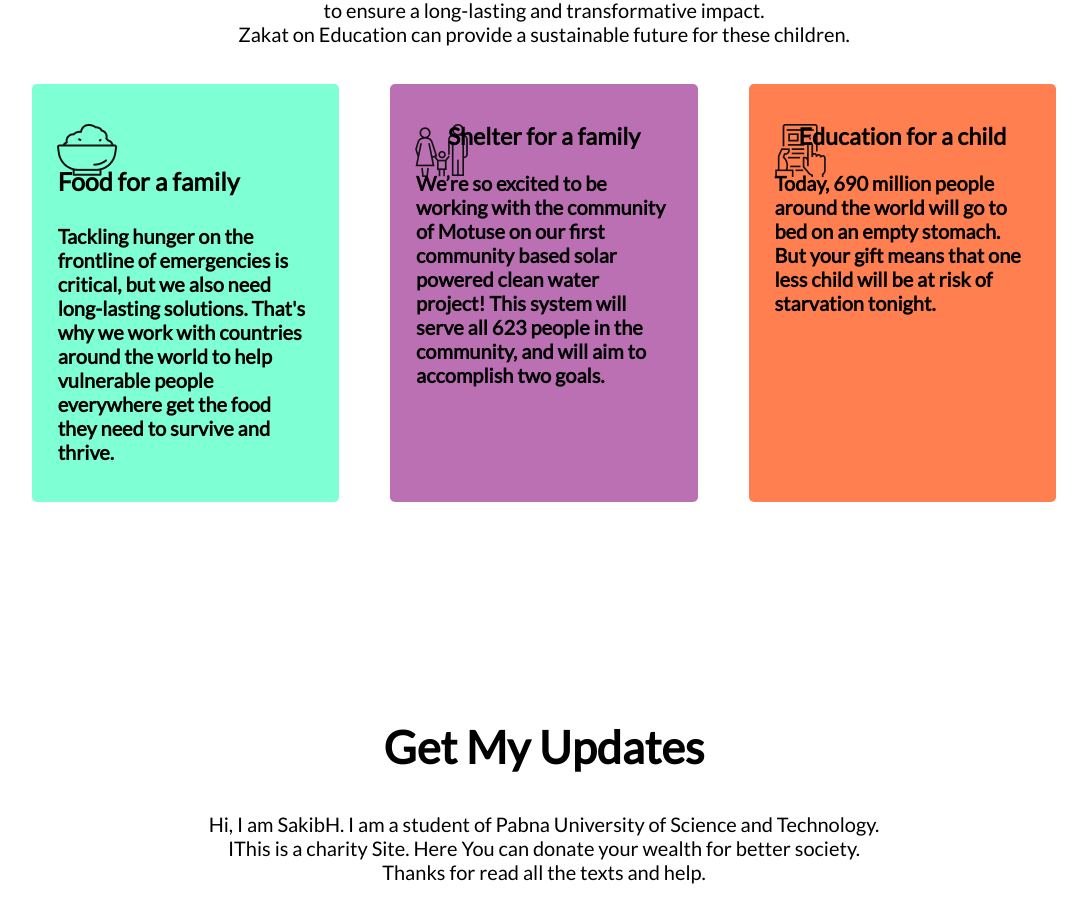
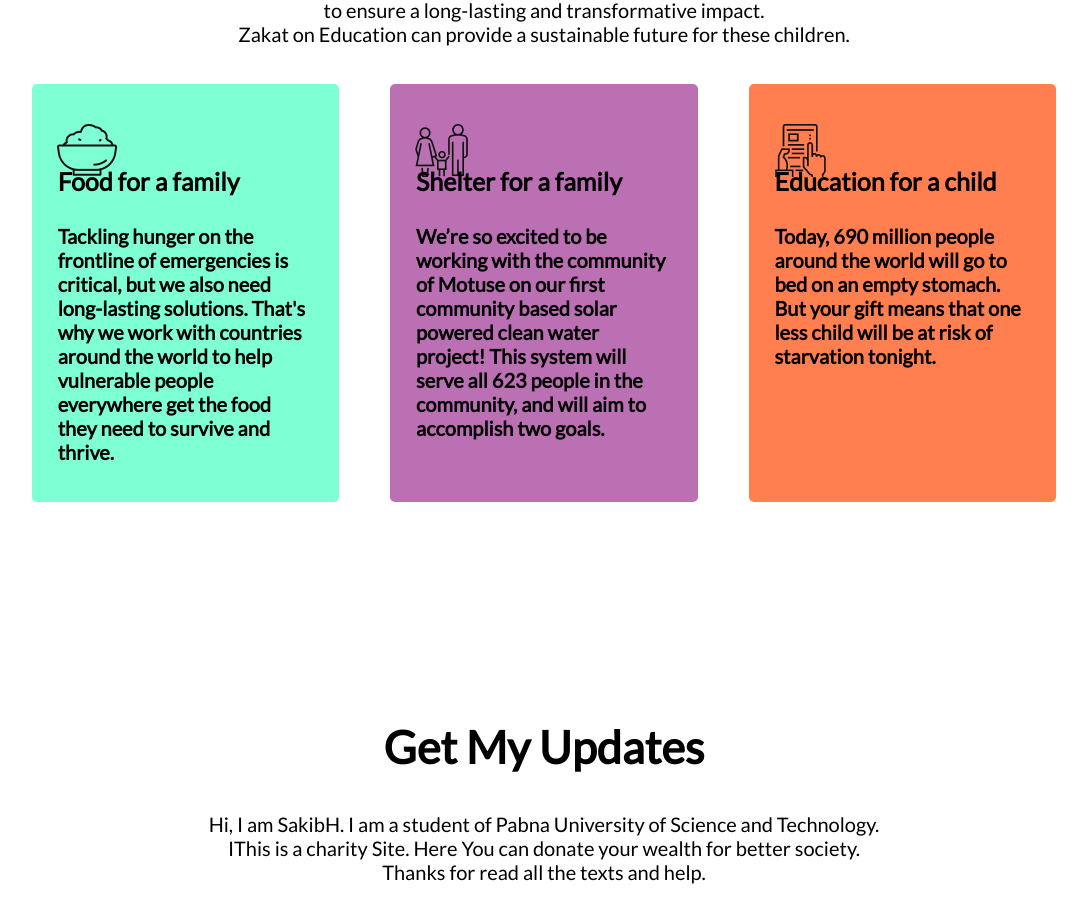
Before and after one commit to SakibHasanICE/Assignment-one, a plain HTML site: page index.html in a window 1280 px wide. Shown: the part 1464-2386 px from the top of the page, without its empty margins (96-1183 px from the left). Drawn offline with Linux system fonts and the light colour scheme; a web font is replaced by a local one.

Commit message:
lat late night

```diff
--- a/index.html
+++ b/index.html
@@ -79,7 +79,7 @@
           </p>
         </div>
         <div id="shelter" class="donate-plan">
-          <h3>Shelter for a family</h3>
+          <h3 class="donate-plan-text">Shelter for a family</h3>
           <p>
             We’re so excited to be working with the community of Motuse on our
             first community based solar powered clean water project! This system
@@ -88,7 +88,7 @@
           </p>
         </div>
         <div id="child" class="donate-plan child">
-          <h3>Education for a child</h3>
+          <h3 class="donate-plan-text">Education for a child</h3>
           <p>
             Today, 690 million people around the world will go to bed on an
             empty stomach. But your gift means that one less child will be at
```
